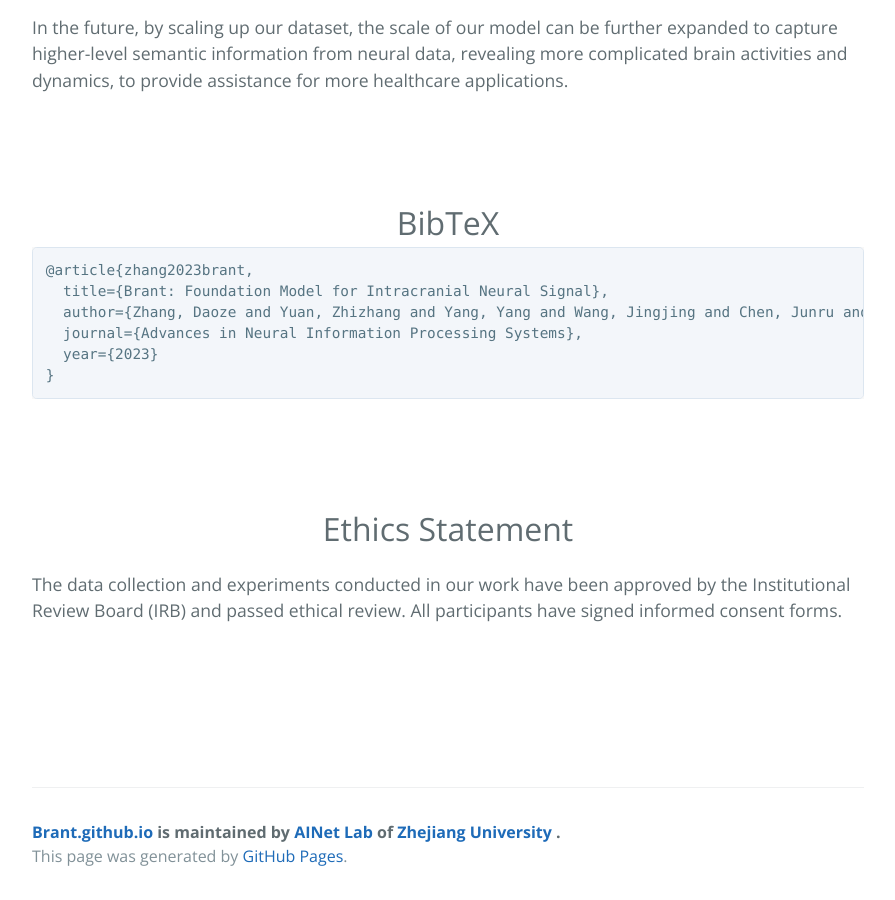
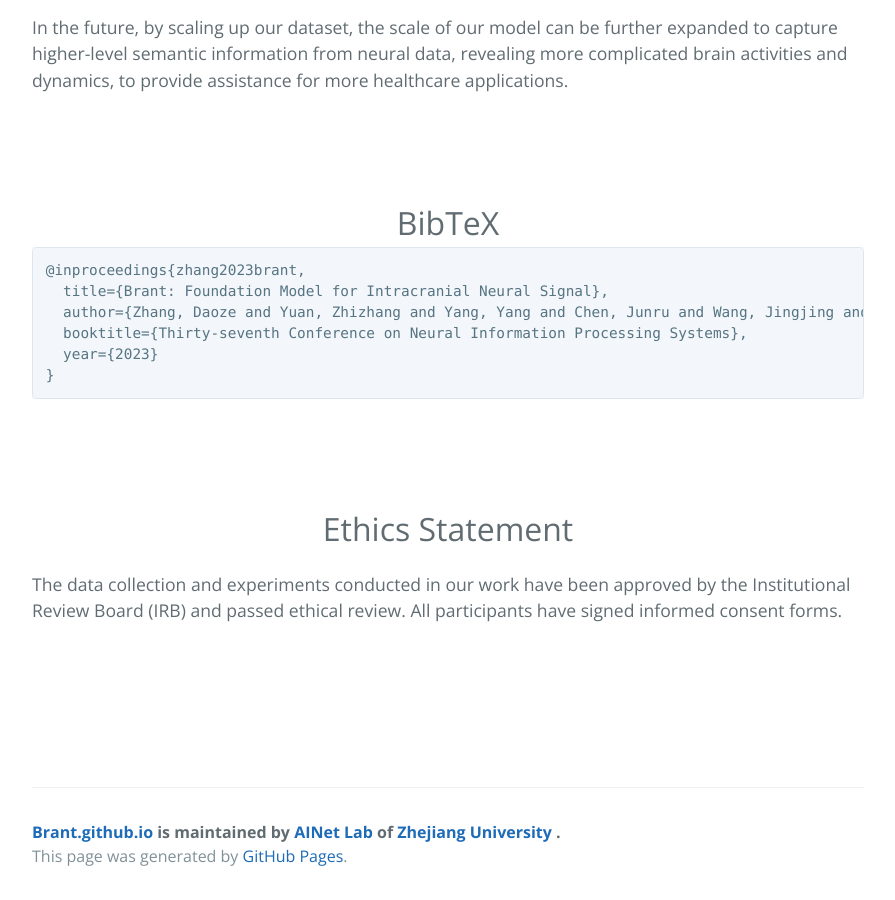
Before and after one commit to ZJU-BrainNet/Brant.github.io, a Jekyll site: the page built from index.md, in a window 1280 px wide and 900 px high, scrolled down 2303 px. Shown: the whole window, without its empty margins (192-1087 px from the left). Built offline with Jekyll 4.4.1, drawn with Linux system fonts in a browser that asks for light colours.

Commit message:
Update index.md

````diff
--- a/index.md
+++ b/index.md
@@ -64,10 +64,10 @@ In the future, by scaling up our dataset, the scale of our model can be further
 <center><font size="6"> BibTeX </font><br/> </center>
 
 ```
-@article{zhang2023brant,
+@inproceedings{zhang2023brant,
   title={Brant: Foundation Model for Intracranial Neural Signal},
-  author={Zhang, Daoze and Yuan, Zhizhang and Yang, Yang and Wang, Jingjing and Chen, Junru and Li, Yafeng},
-  journal={Advances in Neural Information Processing Systems},
+  author={Zhang, Daoze and Yuan, Zhizhang and Yang, Yang and Chen, Junru and Wang, Jingjing and Li, Yafeng},
+  booktitle={Thirty-seventh Conference on Neural Information Processing Systems},
   year={2023}
 }
 ```
````
